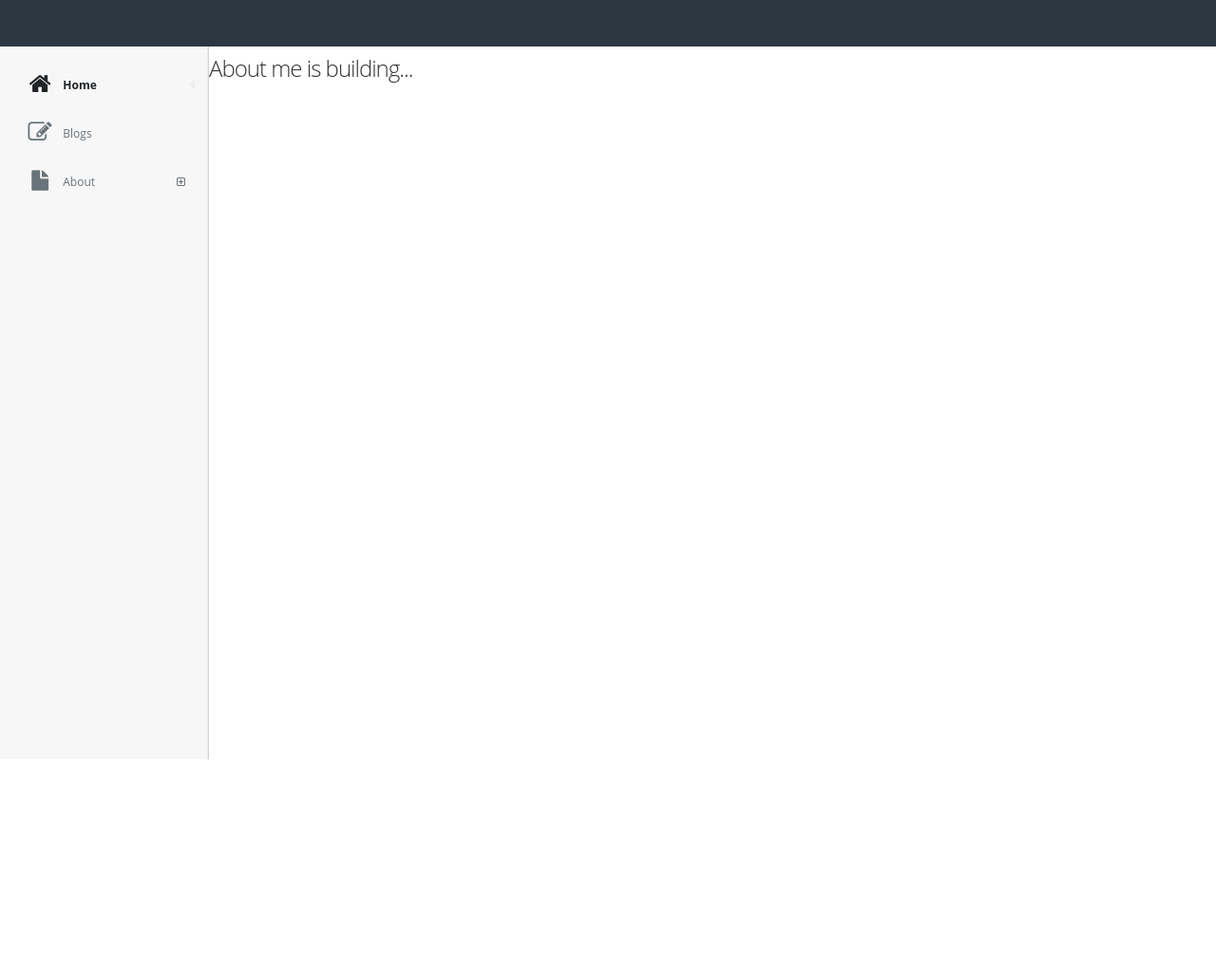
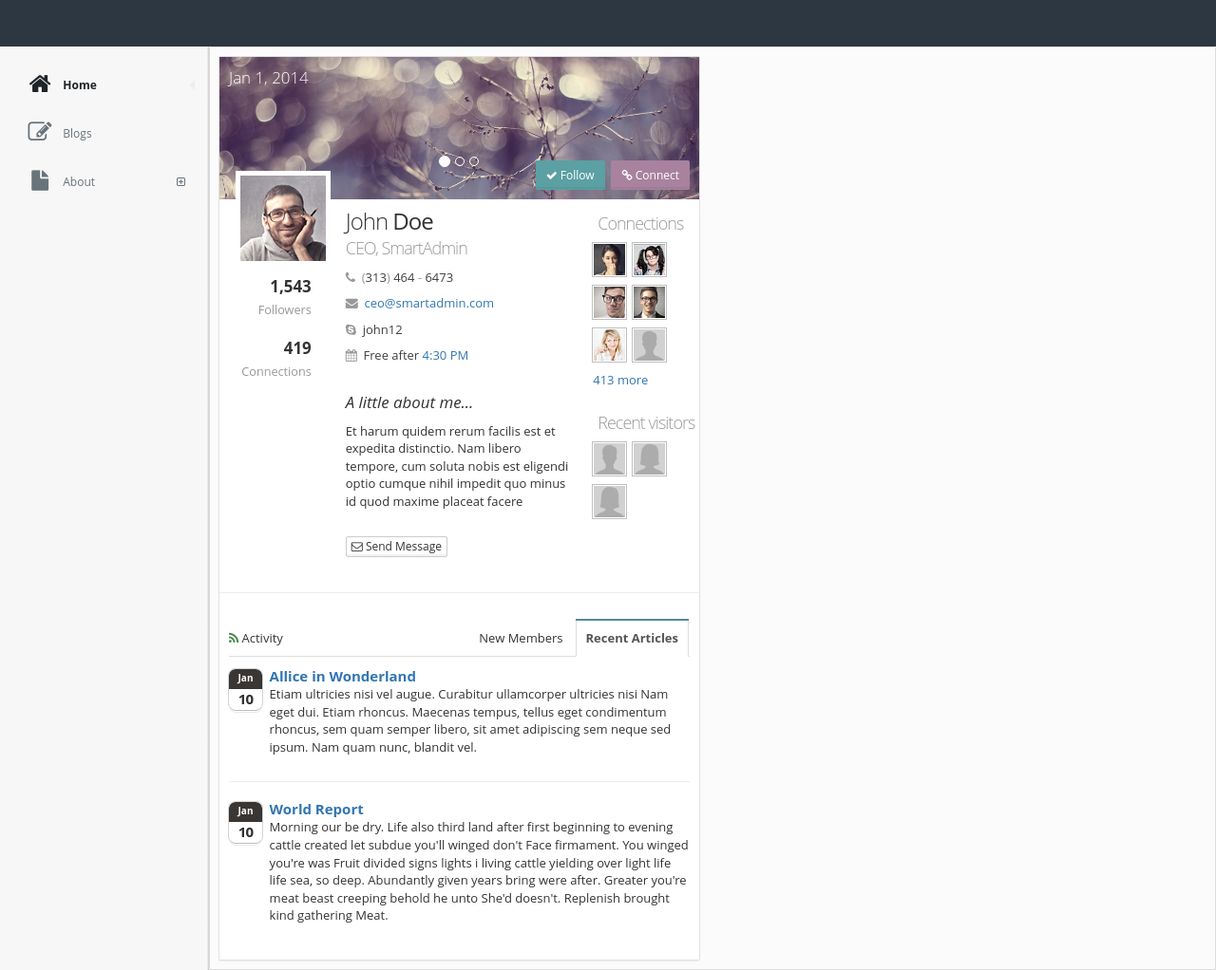
Before and after one commit to tongda/tong.im, a Django app: page /about/resume in a window 1280 px wide. Shown: the whole page at 95% size. Before the commit the page ends 800 px from the top, so only its background shows below. Run offline with Django 3.2, Linux system fonts and the light colour scheme; parts of the project's set-up code (start-up, migrations or seed data) failed here and were passed over; some libraries are stand-ins or nearby versions.

Commit message:
#4 build an html structure

```diff
--- /dev/null
+++ b/tong/tong/about/templates/about/resume.html
@@ -0,0 +1,330 @@
+{% extends "base.html" %}
+
+{% load staticfiles %}
+
+{% block content %}
+<div class="well well-sm">
+  <div class="row">
+    <div class="col-sm-12 col-md-12 col-lg-6">
+      <div class="well well-light well-sm no-margin no-padding">
+
+        <div class="row">
+
+          <div class="col-sm-12">
+            <div id="myCarousel" class="carousel fade profile-carousel">
+              <div class="air air-bottom-right padding-10">
+                <a href="javascript:void(0);" class="btn txt-color-white bg-color-teal btn-sm"><i class="fa fa-check"></i> Follow</a>&nbsp; <a href="javascript:void(0);" class="btn txt-color-white bg-color-pinkDark btn-sm"><i class="fa fa-link"></i> Connect</a>
+              </div>
+              <div class="air air-top-left padding-10">
+                <h4 class="txt-color-white font-md">Jan 1, 2014</h4>
+              </div>
+              <ol class="carousel-indicators">
+                <li data-target="#myCarousel" data-slide-to="0" class="active"></li>
+                <li data-target="#myCarousel" data-slide-to="1" class=""></li>
+                <li data-target="#myCarousel" data-slide-to="2" class=""></li>
+              </ol>
+              <div class="carousel-inner">
+                <!-- Slide 1 -->
+                <div class="item active">
+                  <img src="{% static 'assets/img/demo/s1.jpg' %}" alt="">
+                </div>
+                <!-- Slide 2 -->
+                <div class="item">
+                  <img src="{% static 'assets/img/demo/s2.jpg' %}" alt="">
+                </div>
+                <!-- Slide 3 -->
+                <div class="item">
+                  <img src="{% static 'assets/img/demo/m3.jpg' %}" alt="">
+                </div>
+              </div>
+            </div>
+          </div>
+
+          <div class="col-sm-12">
+
+            <div class="row">
+
+              <div class="col-sm-3 profile-pic">
+                <img src="{% static 'assets/img/avatars/sunny-big.png' %}">
+                <div class="padding-10">
+                  <h4 class="font-md"><strong>1,543</strong>
+                  <br>
+                  <small>Followers</small></h4>
+                  <br>
+                  <h4 class="font-md"><strong>419</strong>
+                  <br>
+                  <small>Connections</small></h4>
+                </div>
+              </div>
+              <div class="col-sm-6">
+                <h1>John <span class="semi-bold">Doe</span>
+                <br>
+                <small> CEO, SmartAdmin</small></h1>
+
+                <ul class="list-unstyled">
+                  <li>
+                    <p class="text-muted">
+                      <i class="fa fa-phone"></i>&nbsp;&nbsp;(<span class="txt-color-darken">313</span>) <span class="txt-color-darken">464</span> - <span class="txt-color-darken">6473</span>
+                    </p>
+                  </li>
+                  <li>
+                    <p class="text-muted">
+                      <i class="fa fa-envelope"></i>&nbsp;&nbsp;<a href="mailto:simmons@smartadmin">ceo@smartadmin.com</a>
+                    </p>
+                  </li>
+                  <li>
+                    <p class="text-muted">
+                      <i class="fa fa-skype"></i>&nbsp;&nbsp;<span class="txt-color-darken">john12</span>
+                    </p>
+                  </li>
+                  <li>
+                    <p class="text-muted">
+                      <i class="fa fa-calendar"></i>&nbsp;&nbsp;<span class="txt-color-darken">Free after <a href="javascript:void(0);" rel="tooltip" title="" data-placement="top" data-original-title="Create an Appointment">4:30 PM</a></span>
+                    </p>
+                  </li>
+                </ul>
+                <br>
+                <p class="font-md">
+                  <i>A little about me...</i>
+                </p>
+                <p>
+
+                  Et harum quidem rerum facilis est et expedita distinctio. Nam libero tempore, cum soluta nobis est eligendi optio
+                  cumque nihil impedit quo minus id quod maxime placeat facere
+
+                </p>
+                <br>
+                <a href="javascript:void(0);" class="btn btn-default btn-xs"><i class="fa fa-envelope-o"></i> Send Message</a>
+                <br>
+                <br>
+
+              </div>
+              <div class="col-sm-3">
+                <h1><small>Connections</small></h1>
+                <ul class="list-inline friends-list">
+                  <li><img src="img/avatars/1.png" alt="friend-1">
+                  </li>
+                  <li><img src="img/avatars/2.png" alt="friend-2">
+                  </li>
+                  <li><img src="img/avatars/3.png" alt="friend-3">
+                  </li>
+                  <li><img src="img/avatars/4.png" alt="friend-4">
+                  </li>
+                  <li><img src="img/avatars/5.png" alt="friend-5">
+                  </li>
+                  <li><img src="img/avatars/male.png" alt="friend-6">
+                  </li>
+                  <li>
+                    <a href="javascript:void(0);">413 more</a>
+                  </li>
+                </ul>
+
+                <h1><small>Recent visitors</small></h1>
+                <ul class="list-inline friends-list">
+                  <li><img src="img/avatars/male.png" alt="friend-1">
+                  </li>
+                  <li><img src="img/avatars/female.png" alt="friend-2">
+                  </li>
+                  <li><img src="img/avatars/female.png" alt="friend-3">
+                  </li>
+                </ul>
+
+              </div>
+
+            </div>
+
+          </div>
+
+        </div>
+
+        <div class="row">
+
+          <div class="col-sm-12">
+
+            <hr>
+
+            <div class="padding-10">
+
+              <ul class="nav nav-tabs tabs-pull-right">
+                <li class="active">
+                  <a href="#a1" data-toggle="tab">Recent Articles</a>
+                </li>
+                <li>
+                  <a href="#a2" data-toggle="tab">New Members</a>
+                </li>
+                <li class="pull-left">
+                  <span class="margin-top-10 display-inline"><i class="fa fa-rss text-success"></i> Activity</span>
+                </li>
+              </ul>
+
+              <div class="tab-content padding-top-10">
+                <div class="tab-pane fade in active" id="a1">
+
+                  <div class="row">
+
+                    <div class="col-xs-2 col-sm-1">
+                      <time datetime="2014-09-20" class="icon">
+                        <strong>Jan</strong>
+                        <span>10</span>
+                      </time>
+                    </div>
+
+                    <div class="col-xs-10 col-sm-11">
+                      <h6 class="no-margin"><a href="javascript:void(0);">Allice in Wonderland</a></h6>
+                      <p>
+                        Etiam ultricies nisi vel augue. Curabitur ullamcorper ultricies nisi Nam eget dui.
+                        Etiam rhoncus. Maecenas tempus, tellus eget condimentum rhoncus, sem quam semper libero,
+                        sit amet adipiscing sem neque sed ipsum. Nam quam nunc, blandit vel.
+                      </p>
+                    </div>
+
+                    <div class="col-sm-12">
+
+                      <hr>
+
+                    </div>
+
+                    <div class="col-xs-2 col-sm-1">
+                      <time datetime="2014-09-20" class="icon">
+                        <strong>Jan</strong>
+                        <span>10</span>
+                      </time>
+                    </div>
+
+                    <div class="col-xs-10 col-sm-11">
+                      <h6 class="no-margin"><a href="javascript:void(0);">World Report</a></h6>
+                      <p>
+                        Morning our be dry. Life also third land after first beginning to evening cattle created let subdue you'll winged don't Face firmament.
+                        You winged you're was Fruit divided signs lights i living cattle yielding over light life life sea, so deep.
+                        Abundantly given years bring were after. Greater you're meat beast creeping behold he unto She'd doesn't. Replenish brought kind gathering Meat.
+                      </p>
+                    </div>
+
+                    <div class="col-sm-12">
+
+                      <br>
+
+                    </div>
+
+                  </div>
+
+                </div>
+                <div class="tab-pane fade" id="a2">
+
+                  <div class="alert alert-info fade in">
+                    <button class="close" data-dismiss="alert">
+                      ×
+                    </button>
+                    <i class="fa-fw fa fa-info"></i>
+                    <strong>51 new members </strong>joined today!
+                  </div>
+
+                  <div class="user" title="email@company.com">
+                    <img src="img/avatars/female.png"><a href="javascript:void(0);">Jenn Wilson</a>
+                    <div class="email">
+                      travis@company.com
+                    </div>
+                  </div>
+                  <div class="user" title="email@company.com">
+                    <img src="img/avatars/male.png"><a href="javascript:void(0);">Marshall Hitt</a>
+                    <div class="email">
+                      marshall@company.com
+                    </div>
+                  </div>
+                  <div class="user" title="email@company.com">
+                    <img src="img/avatars/male.png"><a href="javascript:void(0);">Joe Cadena</a>
+                    <div class="email">
+                      joe@company.com
+                    </div>
+                  </div>
+                  <div class="user" title="email@company.com">
+                    <img src="img/avatars/male.png"><a href="javascript:void(0);">Mike McBride</a>
+                    <div class="email">
+                      mike@company.com
+                    </div>
+                  </div>
+                  <div class="user" title="email@company.com">
+                    <img src="img/avatars/male.png"><a href="javascript:void(0);">Travis Wilson</a>
+                    <div class="email">
+                      travis@company.com
+                    </div>
+                  </div>
+                  <div class="user" title="email@company.com">
+                    <img src="img/avatars/male.png"><a href="javascript:void(0);">Marshall Hitt</a>
+                    <div class="email">
+                      marshall@company.com
+                    </div>
+                  </div>
+                  <div class="user" title="Joe Cadena joe@company.com">
+                    <img src="img/avatars/male.png"><a href="javascript:void(0);">Joe Cadena</a>
+                    <div class="email">
+                      joe@company.com
+                    </div>
+                  </div>
+                  <div class="user" title="email@company.com">
+                    <img src="img/avatars/male.png"><a href="javascript:void(0);">Mike McBride</a>
+                    <div class="email">
+                      mike@company.com
+                    </div>
+                  </div>
+                  <div class="user" title="email@company.com">
+                    <img src="img/avatars/male.png"><a href="javascript:void(0);">Marshall Hitt</a>
+                    <div class="email">
+                      marshall@company.com
+                    </div>
+                  </div>
+                  <div class="user" title="email@company.com">
+                    <img src="img/avatars/male.png"><a href="javascript:void(0);">Joe Cadena</a>
+                    <div class="email">
+                      joe@company.com
+                    </div>
+                  </div>
+                  <div class="user" title="email@company.com">
+                    <img src="img/avatars/male.png"><a href="javascript:void(0);"> Mike McBride</a>
+                    <div class="email">
+                      mike@company.com
+                    </div>
+                  </div>
+
+                  <div class="text-center">
+                    <ul class="pagination pagination-sm">
+                      <li class="disabled">
+                        <a href="javascript:void(0);">Prev</a>
+                      </li>
+                      <li class="active">
+                        <a href="javascript:void(0);">1</a>
+                      </li>
+                      <li>
+                        <a href="javascript:void(0);">2</a>
+                      </li>
+                      <li>
+                        <a href="javascript:void(0);">3</a>
+                      </li>
+                      <li>
+                        <a href="javascript:void(0);">...</a>
+                      </li>
+                      <li>
+                        <a href="javascript:void(0);">99</a>
+                      </li>
+                      <li>
+                        <a href="javascript:void(0);">Next</a>
+                      </li>
+                    </ul>
+                  </div>
+
+                </div><!-- end tab -->
+              </div>
+
+            </div>
+
+          </div>
+
+        </div>
+        <!-- end row -->
+
+      </div>
+
+    </div>
+  </div>
+</div>
+{% endblock content %}
--- a/tong/tong/about/views.py
+++ b/tong/tong/about/views.py
@@ -6,7 +6,7 @@ def index(request):
 
 
 def resume(request):
-    return render(request, 'about/index.html')
+    return render(request, 'about/resume.html')
 
 
 def timeline(request):
--- a/tong/tong/templates/base.html
+++ b/tong/tong/templates/base.html
@@ -17,10 +17,10 @@
     </aside>
 
     <div id="main">
-      {% block content %}
+      {% block main %}
 
-        {% block main %} {% endblock main %}
-      {% endblock content %}
+        {% block content %} {% endblock content %}
+      {% endblock main %}
     </div>
 
     {% include 'tong/_scripts.html' %}
```
Also changed, not shown: 1 other file.
